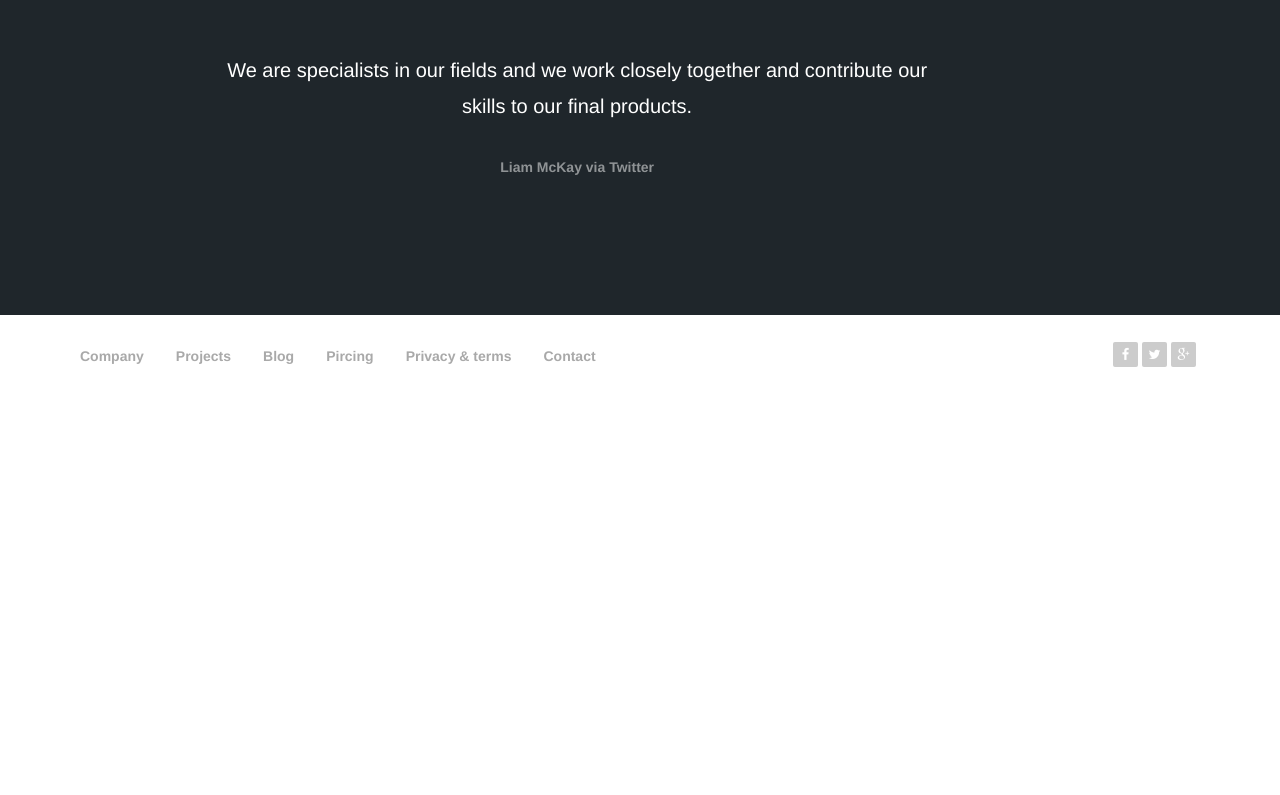
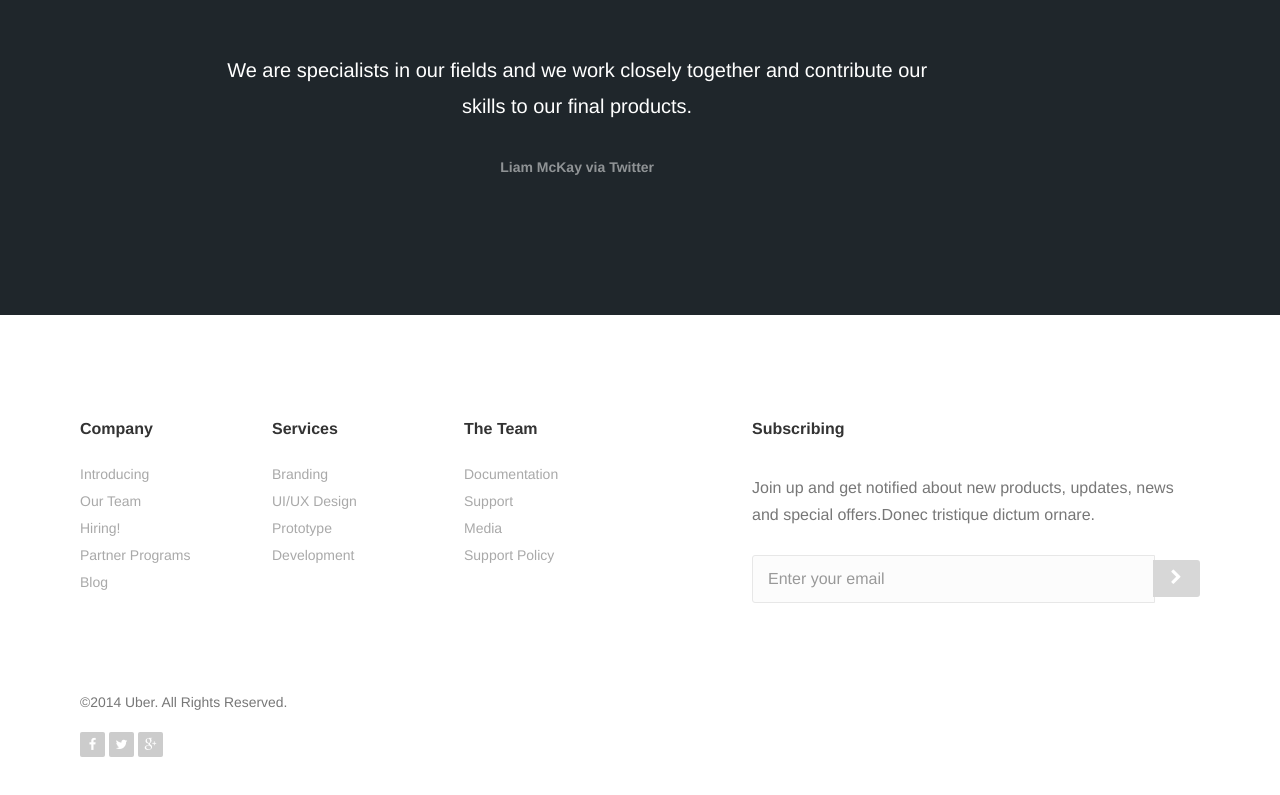
Before and after one commit to uber-generator/9bbe01508ef363808f2b23bf000c7b31, a plain HTML site: page index.html in a window 1280 px wide. Shown: the part 3230-4025 px from the top of the page. Before the commit the page ends 3653 px from the top, so only its background shows below. Drawn offline with Linux system fonts and the light colour scheme.

Commit message:
Update Page

```diff
--- a/index.html
+++ b/index.html
@@ -251,38 +251,79 @@
         </div>
       </div>
     </div>
-  </section><footer class="ja-block site-footer footer-3">
+  </section><footer class="ja-block site-footer footer-1">
   <div class="container">
     <div class="footer-content row">
-			<div class="col-md-8 col-sm-12">
+      <div class="col-md-2 col-sm-4">
+        <h3><div >Company</div></h3>
         <ul class="list-unstyled">
           <li><a  href="#">
-                    Company
+                    Introducing
                 </a></li>
           <li><a  href="#">
-                    Projects
+                    Our Team
+                </a></li>
+          <li><a  href="#">
+                    Hiring!
+                </a></li>
+          <li><a  href="#">
+                    Partner Programs
                 </a></li>
           <li><a  href="#">
                     Blog
                 </a></li>
+        </ul>
+      </div>
+      <div class="col-md-2 col-sm-4">
+        <h3><div >Services</div></h3>
+        <ul class="list-unstyled">
           <li><a  href="#">
-                    Pircing
+                    Branding
                 </a></li>
           <li><a  href="#">
-                    Privacy & terms
+                    UI/UX Design
                 </a></li>
           <li><a  href="#">
-                    Contact
+                    Prototype
+                </a></li>
+          <li><a  href="#">
+                    Development
                 </a></li>
         </ul>
       </div>
-      		<div class="col-md-4 col-sm-12">
-				<div class="footer-copyright">
-					<small><div ><p><br></p></div></small>
-					<div ><ul class="social-links"><li><a href="#"><i class="fa fa-facebook"></i></a></li><li><a href="#"><i class="fa fa-twitter"></i></a></li><li><a href="#"><i class="fa fa-google-plus"></i></a></li></ul></div>
+      <div class="col-md-2 col-sm-4">
+        <h3><div >The Team</div></h3>
+        <ul class="list-unstyled">
+          <li><a  href="#">
+                    Documentation
+                </a></li>
+          <li><a  href="#">
+                    Support
+                </a></li>
+          <li><a  href="#">
+                    Media
+                </a></li>
+          <li><a  href="#">
+                    Support Policy
+                </a></li>
+        </ul>
+      </div>
+      <div class="col-md-5 col-md-offset-1 col-sm-12">
+        <h3><div >Subscribing</div></h3>
+        <p class="form-description"><div >Join up and get notified about new products, updates, news and special offers.Donec tristique dictum ornare.</div></p>
+        <form>
+          <div class="input-group">
+            <input type="text" class="form-control" placeholder="Enter your email">
+            <span class="input-group-btn">
+              <button class="btn btn-default" type="button"><i class="fa fa-chevron-right"></i></button>
+            </span>
+          </div>
+        </form>
       </div>
     </div>
+    <div class="footer-copyright margin-top-md-8">
+      <small><div >&copy;2014 Uber. All Rights Reserved.</div></small>
+      <div  class="margin-top-xs-2"><ul class="social-links"><li><a href="#"><i class="fa fa-facebook"></i></a></li><li><a href="#"><i class="fa fa-twitter"></i></a></li><li><a href="#"><i class="fa fa-google-plus"></i></a></li></ul></div>
     </div>
   </div>
-</footer>
-</body></html>
+</footer></body></html>
```
Also changed, not shown: data.json (+1 -1 lines). Lines whose indentation alone changed are shown as unchanged.
